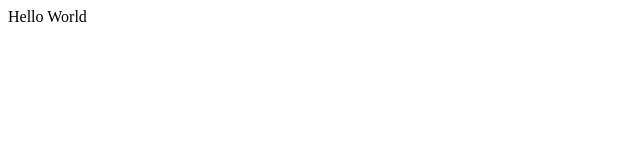
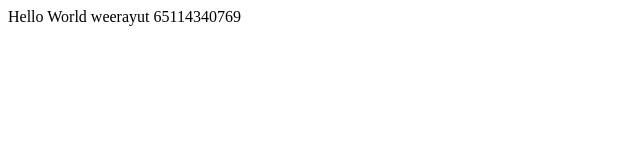
Before and after one commit to weerayut0410/weerayut, a plain HTML site: page index.html in a window 1280 px wide. Shown: the whole page, without its empty margins (0-640 px from the left). Drawn offline with Linux system fonts and the light colour scheme.

Commit message:
Update index.html

```diff
--- a/index.html
+++ b/index.html
@@ -6,6 +6,7 @@
 
 <body>
 Hello World
+ weerayut 65114340769
 </body>
 
 </html>
```
